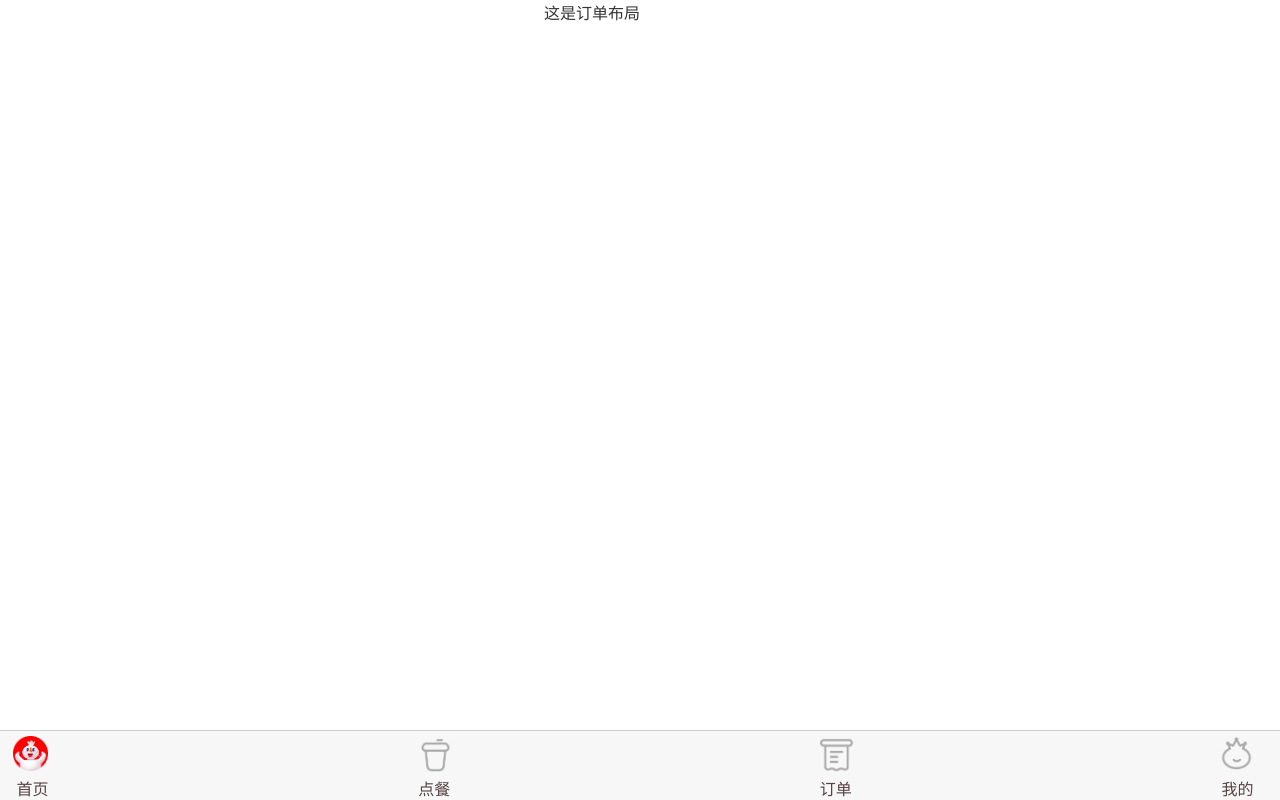
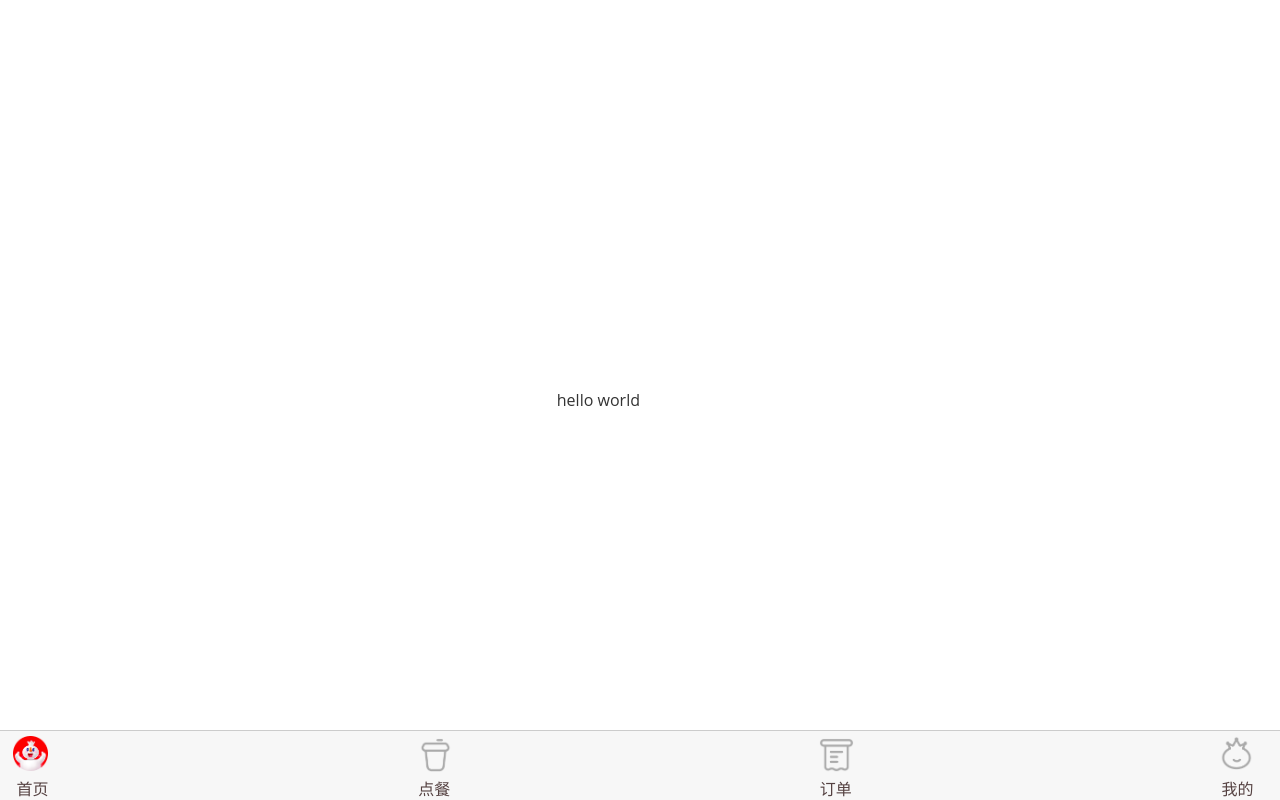
Before and after one commit to EnvySage/Mixue, a Vue app: page /List in a window 1280 px wide. Built offline with nearby package versions, Linux system fonts and the light colour scheme.

Commit message:
添加了list test

```diff
--- a/src/components/ListComponents/listTest.vue
+++ b/src/components/ListComponents/listTest.vue
@@ -0,0 +1,19 @@
+<template>
+    <div class="list">
+        <span>hello world</span>
+    </div>
+</template>
+
+<script setup>
+
+</script>
+
+<style scoped>
+.list{
+    display: flex;
+    justify-content: center;
+    align-items: center;
+    height: 100vh;
+    font-size: 30
+}
+</style>
--- a/src/layout/ListViewLayout.vue
+++ b/src/layout/ListViewLayout.vue
@@ -1,10 +1,12 @@
 <template>
     <div>
-        这是订单布局
+        <ListTest></ListTest>
     </div>
 </template>
 
 <script setup>
+import ListTest from '@/components/ListComponents/listTest.vue';
+
 
 </script>
 
--- a/src/layout/OrderViewLayout.vue
+++ b/src/layout/OrderViewLayout.vue
@@ -1,7 +1,5 @@
 <template>
-    <div>
-        这是点餐布局
-    </div>
+点餐
 </template>
 
 <script setup>
```
